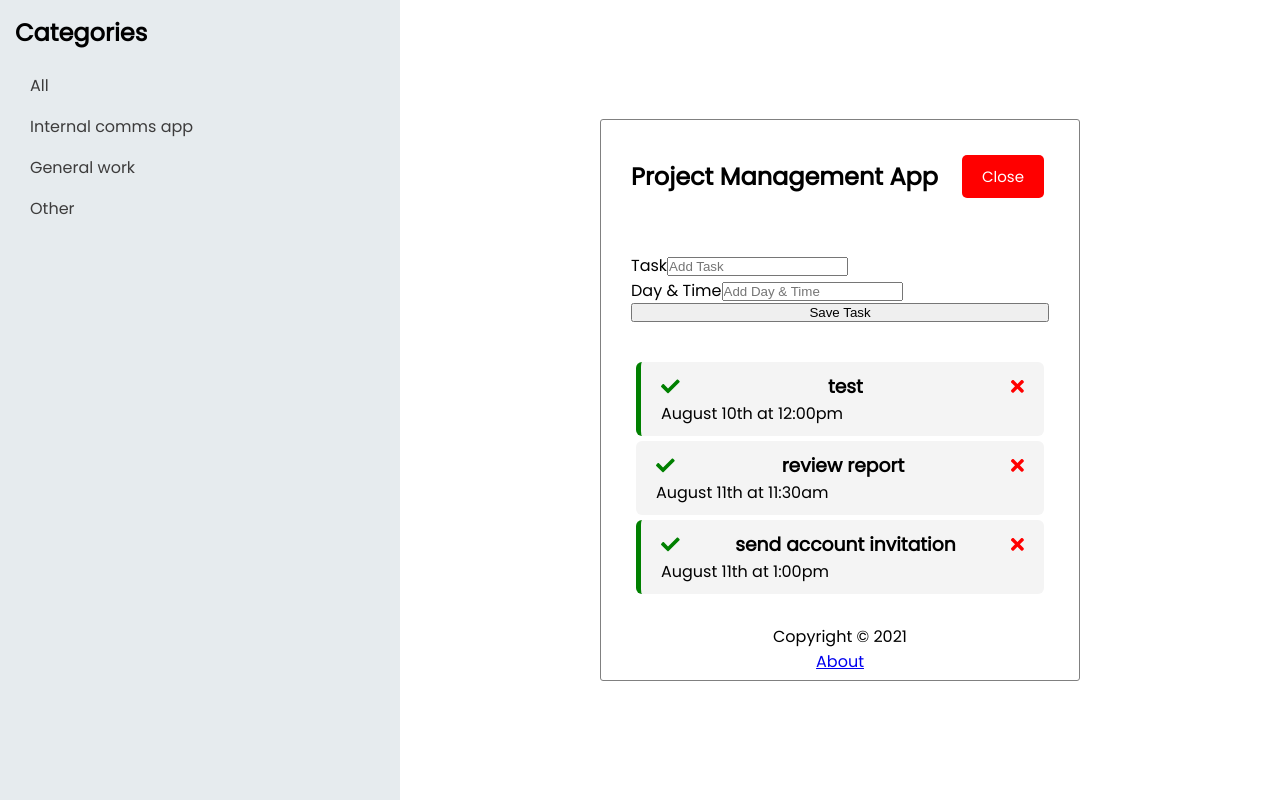
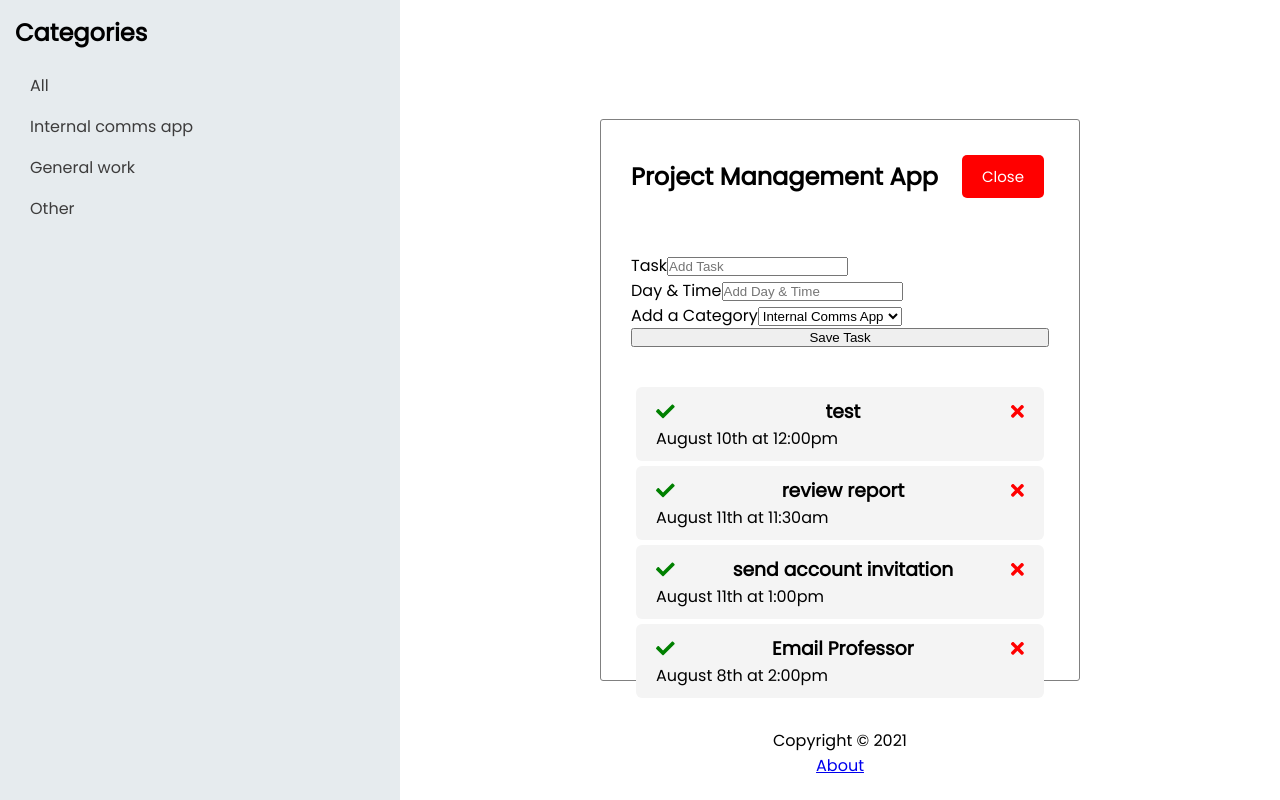
Before and after one commit to CloJr/team2-angular-project-management-app, an Angular app: page / in a window 1280 px wide. Both pictures are taken after a click on the button "Add". Built offline with nearby package versions, Linux system fonts and the light colour scheme; data requests are answered from the project's data file.

Commit message:
added categories

```diff
--- a/db.json
+++ b/db.json
@@ -3,7 +3,7 @@
     {
       "text": "test",
       "day": "August 10th at 12:00pm",
-      "reminder": true,
+      "reminder": false,
       "completed": false,
       "id": 1
     },
@@ -17,9 +17,16 @@
     {
       "text": "send account invitation",
       "day": "August 11th at 1:00pm",
-      "reminder": true,
+      "reminder": false,
       "completed": false,
       "id": 3
+    },
+    {
+      "text": "Email Professor",
+      "day": "August 8th at 2:00pm",
+      "reminder": false,
+      "completed": false,
+      "id": 4
     }
   ]
 }
--- a/src/app/components/about/about.component.html
+++ b/src/app/components/about/about.component.html
@@ -1,5 +1,4 @@
 <div>
     <h2>Project Management</h2>
-    <h4>Version: 1.0.0</h4>
     <a routerLink="/">Go Back</a>
 </div>
--- a/src/app/components/add-task/add-task.component.html
+++ b/src/app/components/add-task/add-task.component.html
@@ -25,5 +25,13 @@
         <input type="checkbox" name="reminder" [(ngModel)]="reminder" id="reminder" />
    </div>
 -->
+<div class="from-control">
+  <label for="categories">Add a Category</label>
+  <select name="categories" id="categories">
+    <option value="Internal Comms App">Internal Comms App</option>
+    <option value="General Work">General Work</option>
+    <option value="Other">Other</option>
+  </select>
+</div>
   <input type="submit" value="Save Task" class="btn-block" />
 </form>
--- a/src/app/components/add-task/add-task.component.ts
+++ b/src/app/components/add-task/add-task.component.ts
@@ -34,7 +34,7 @@ export class AddTaskComponent implements OnInit {
       text: this.text,
       day: this.day,
       reminder: this.reminder,
-      completed: this.completed
+      completed: this.completed,
     }
 
     this.onAddTask.emit(newTask);
```
